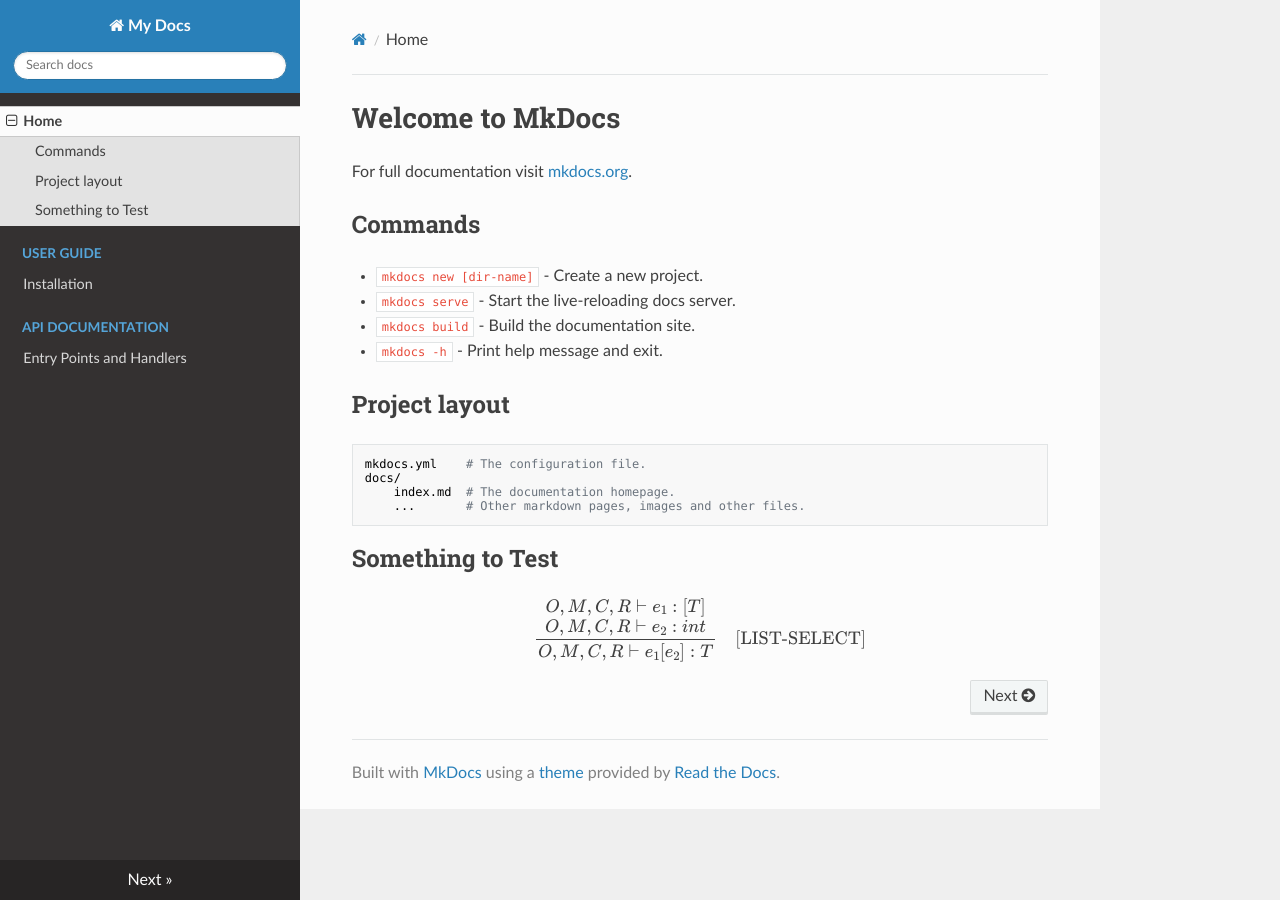
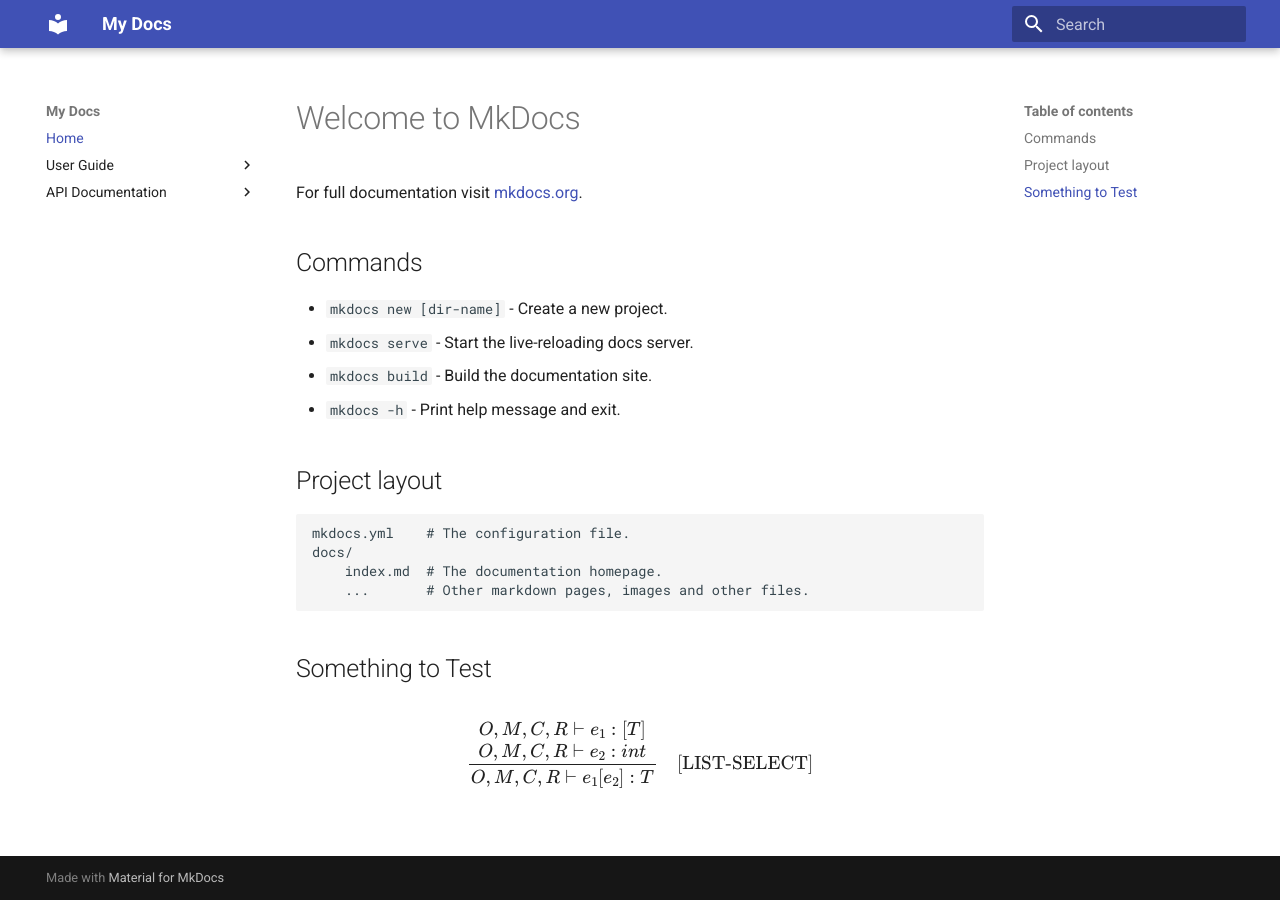
Before and after one commit to mohrez86/mkdocs_ply, an MkDocs documentation site: the page built from docs/index.md, in a window 1280 px wide. Built offline with MkDocs 1.6.1 and Material for MkDocs 9.7.7, drawn with Linux system fonts in a browser that asks for light colours; nearby versions of some CDN libraries.

Commit message:
Change theme

```diff
--- a/docs/requirements.txt
+++ b/docs/requirements.txt
@@ -1,2 +1,3 @@
 mkdocs
-pymdown-extensions
+pymdown-extensions  # for math
+mkdocs-material  # for theme
--- a/mkdocs.yml
+++ b/mkdocs.yml
@@ -7,7 +7,13 @@
   - API Documentation:
       - Entry Points and Handlers: api/entry.md
 
-theme: readthedocs
+theme:
+  name: material
+  locale: en
+
+#  color_mode: auto
+#  user_color_mode_toggle: true
+#  highlightjs: true
 
 markdown_extensions:
   - pymdownx.arithmatex:
```
